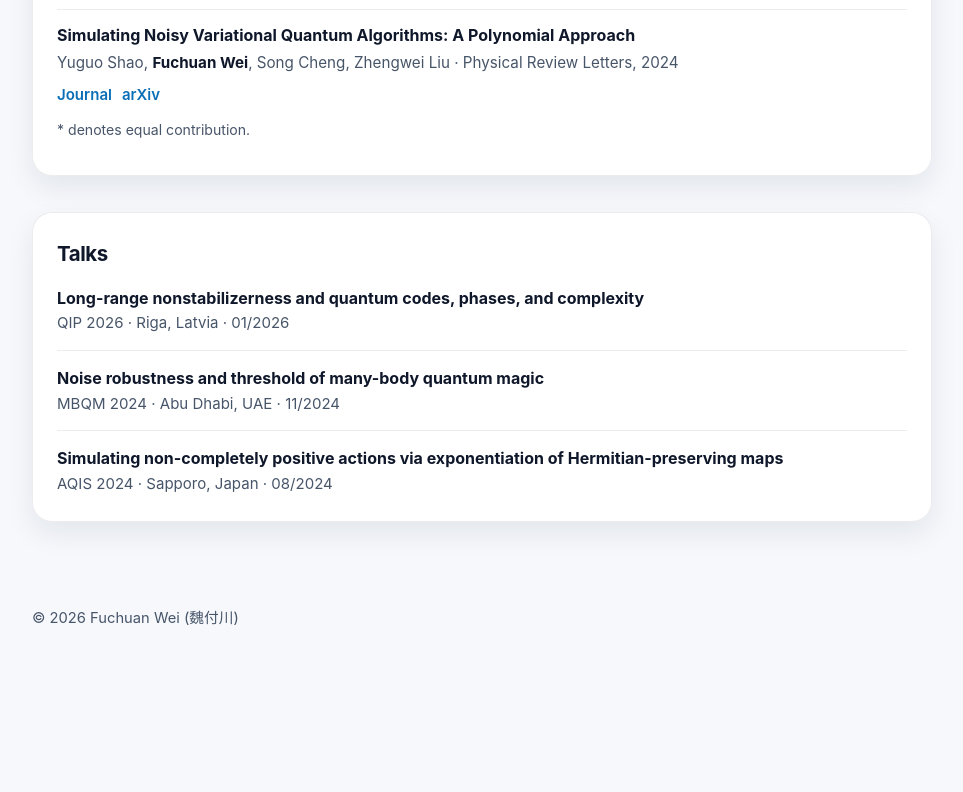
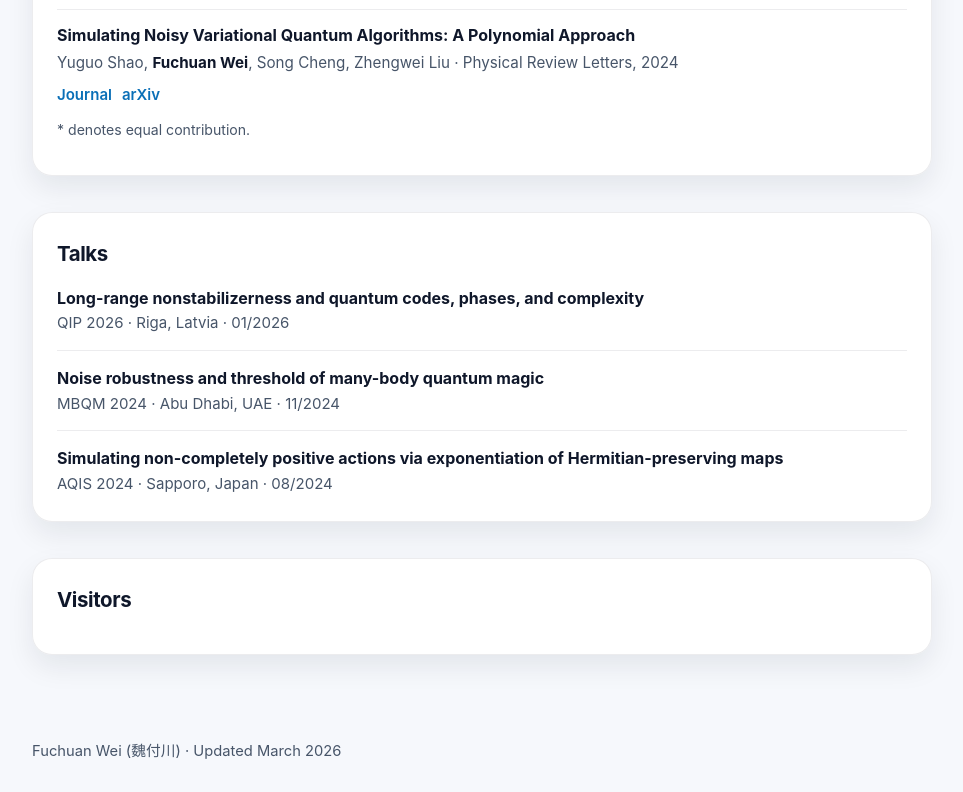
Before and after one commit to fcwei/fcwei.github.io, a plain HTML site: page index.html in a window 1280 px wide. Shown: the part 1717-2509 px from the top of the page, without its empty margins (158-1121 px from the left). Before the commit the page ends 2375 px from the top, so only its background shows below. Drawn offline with Linux system fonts and the light colour scheme.

Commit message:
Visitors

```diff
--- a/index.html
+++ b/index.html
@@ -492,10 +492,21 @@
       </div>
     </section>
 
+    <section id="visitors">
+      <div class="container card">
+        <h2 class="section-title">Visitors</h2>
+        <script
+          type="text/javascript"
+          id="mapmyvisitors"
+          src="https://mapmyvisitors.com/map.js?d=7eUKbjGt_mKu_0LjQY1cQvEqNR-hox2Z0LX1_LFazXY&cl=ffffff&w=a">
+        </script>
+      </div>
+    </section>
+
       </main>
 
   <footer>
-    <div class="container">© <span id="year"></span> Fuchuan Wei (魏付川)</div>
+    <div class="container">Fuchuan Wei (魏付川) · Updated March 2026</div>
   </footer>
 
   <script>
@@ -583,7 +594,7 @@
       pubList.appendChild(item);
     });
 
-    document.getElementById("year").textContent = new Date().getFullYear();
+    // document.getElementById("year").textContent = new Date().getFullYear();
   </script>
 </body>
 </html>
```
